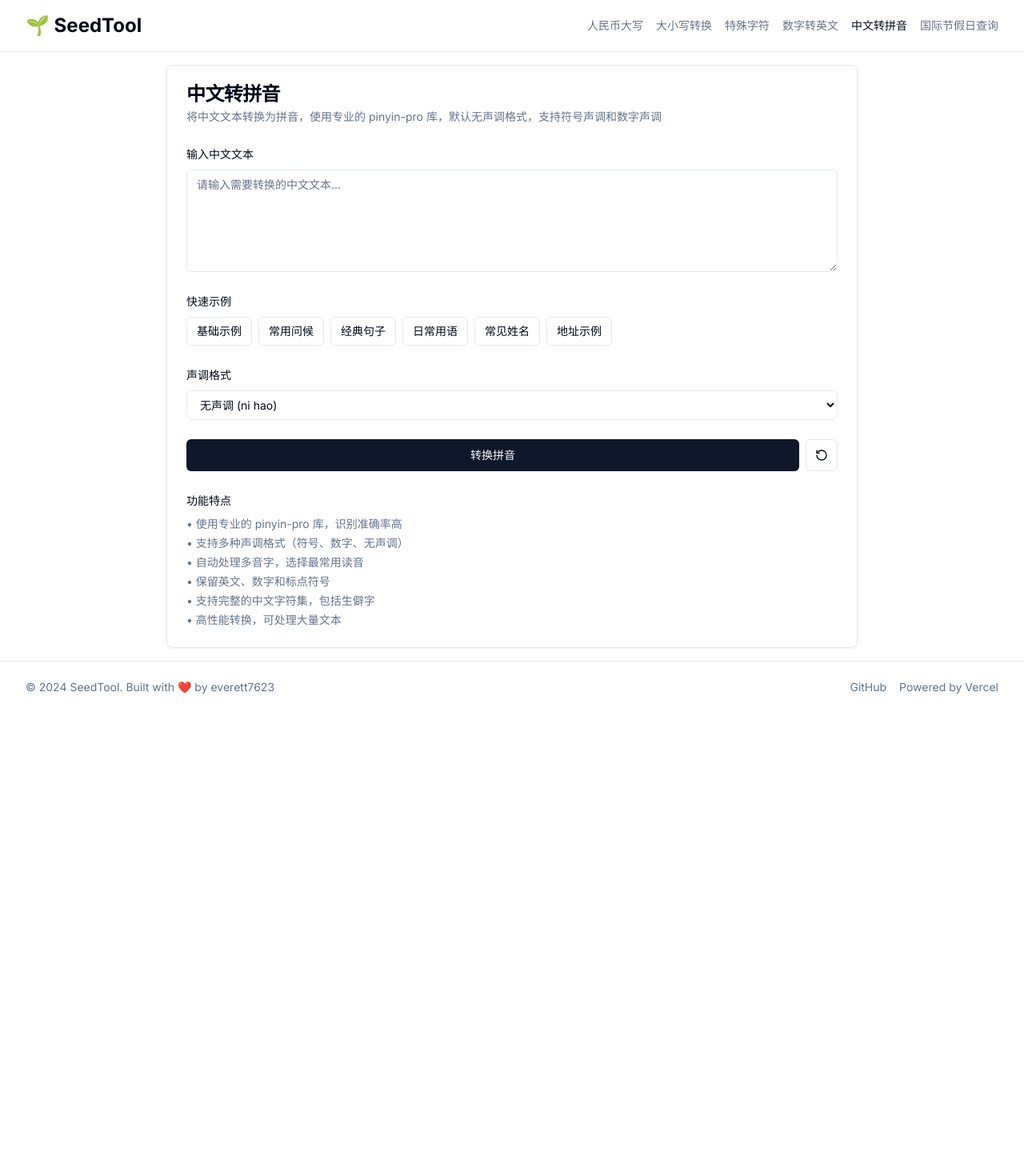
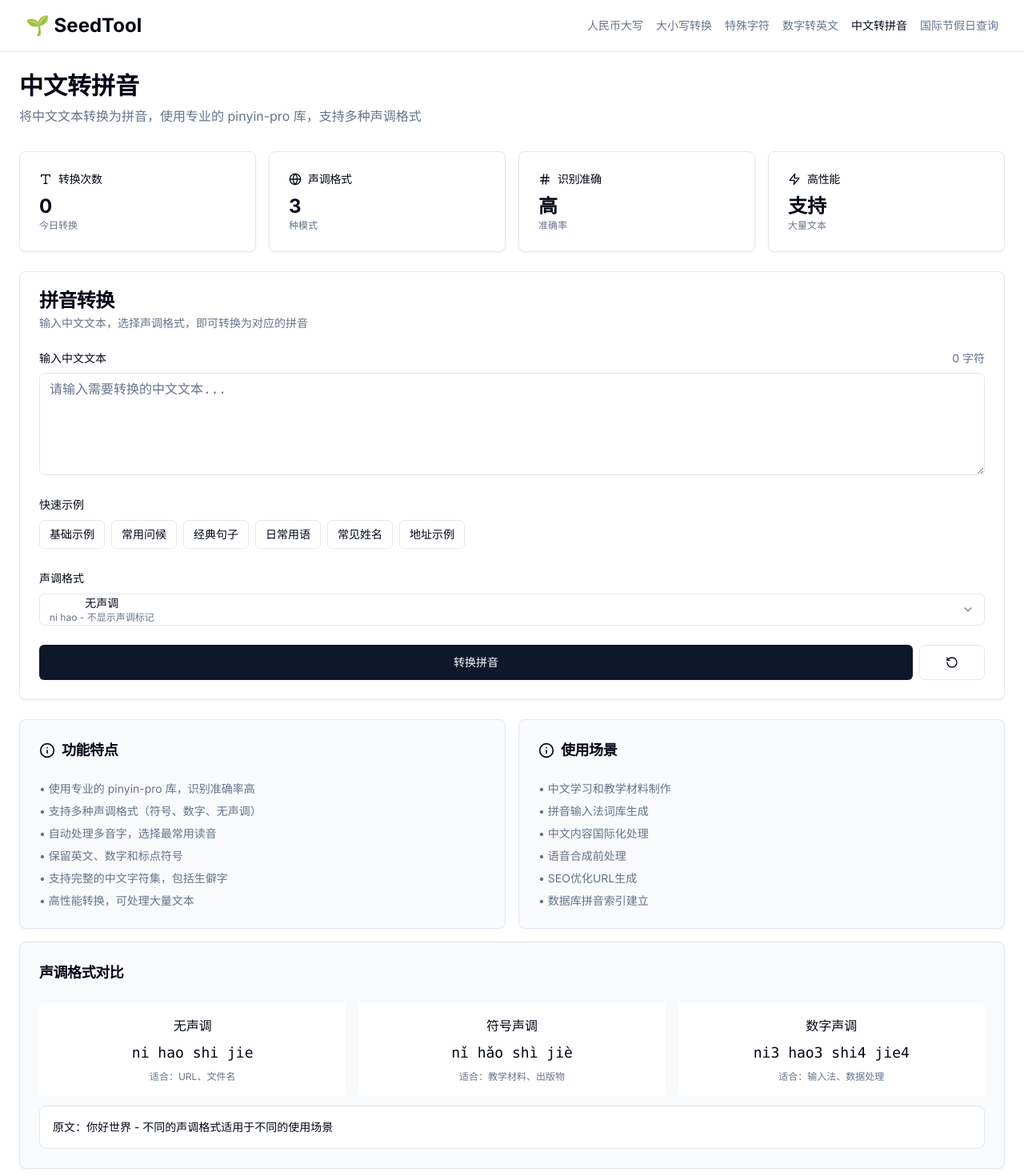
Before and after one commit to everett7623/Globokit, a Next.js app: page /tools/pinyin in a window 1280 px wide. Shown: the top 1470 px of the page at 80% size. Before the commit the page ends 891 px from the top, so only its background shows below. Built offline with nearby package versions, Linux system fonts and the light colour scheme.

Commit message:
Update page.tsx

```diff
--- a/app/tools/pinyin/page.tsx
+++ b/app/tools/pinyin/page.tsx
@@ -1,3 +1,9 @@
+// 名称: 中文转拼音
+// 描述: 将中文文本转换为拼音，支持多种声调格式
+// 路径: seedtool/app/tools/pinyin/page.tsx
+// 作者: Jensfrank
+// 更新时间: 2025-07-21
+
 'use client'
 
 import { useState } from 'react'
@@ -5,7 +11,10 @@ import { Card, CardContent, CardDescription, CardHeader, CardTitle } from '@/com
 import { Textarea } from '@/components/ui/textarea'
 import { Button } from '@/components/ui/button'
 import { Label } from '@/components/ui/label'
-import { Copy, RotateCcw } from 'lucide-react'
+import { Badge } from '@/components/ui/badge'
+import { Copy, Check, RotateCcw, Type, Hash, Globe, Info, Zap } from 'lucide-react'
+import { Alert, AlertDescription } from '@/components/ui/alert'
+import { Select, SelectContent, SelectItem, SelectTrigger, SelectValue } from '@/components/ui/select'
 import {
   convertToPinyin,
   analyzeText,
@@ -17,12 +26,24 @@ export default function PinyinPage() {
   const [input, setInput] = useState('')
   const [output, setOutput] = useState('')
   const [toneType, setToneType] = useState<'symbol' | 'num' | 'none'>('none')
+  const [copiedText, setCopiedText] = useState<string | null>(null)
+  const [history, setHistory] = useState<Array<{
+    input: string
+    output: string
+    toneType: string
+  }>>([])
   const [stats, setStats] = useState({
     totalChars: 0,
     chineseChars: 0,
     nonChineseChars: 0,
     conversionRate: '0%'
   })
+
+  const copyToClipboard = (text: string, type: string) => {
+    navigator.clipboard.writeText(text)
+    setCopiedText(type)
+    setTimeout(() => setCopiedText(null), 2000)
+  }
 
   const handleConvert = () => {
     if (!input.trim()) {
@@ -39,17 +60,14 @@ export default function PinyinPage() {
     const result = convertToPinyin(input, options)
     setOutput(result)
     setStats(analyzeText(input))
-  }
 
-  const handleCopy = () => {
-    if (!output) {
-      alert('没有可复制的内容')
-      return
-    }
-
-    navigator.clipboard.writeText(output)
-      .then(() => alert('已复制到剪贴板'))
-      .catch(() => alert('复制失败，请手动复制'))
+    // 添加到历史记录
+    const toneLabel = toneType === 'none' ? '无声调' : toneType === 'symbol' ? '符号声调' : '数字声调'
+    setHistory(prev => [{
+      input: input.slice(0, 50),
+      output: result.slice(0, 50),
+      toneType: toneLabel
+    }, ...prev.slice(0, 4)])
   }
 
   const handleReset = () => {
@@ -65,27 +83,113 @@ export default function PinyinPage() {
 
   const handleExample = (example: string) => {
     setInput(example)
+    setOutput('')
   }
 
+  // 示例按钮配置
+  const exampleButtons = [
+    { key: 'basic', label: '基础示例', text: examples.basic },
+    { key: 'greeting', label: '常用问候', text: examples.greeting },
+    { key: 'classic', label: '经典句子', text: examples.classic },
+    { key: 'daily', label: '日常用语', text: examples.daily },
+    { key: 'names', label: '常见姓名', text: examples.names },
+    { key: 'address', label: '地址示例', text: examples.address },
+  ]
+
+  // 声调选项配置
+  const toneOptions = [
+    { value: 'none', label: '无声调', example: 'ni hao', description: '不显示声调标记' },
+    { value: 'symbol', label: '符号声调', example: 'nǐ hǎo', description: '使用音调符号' },
+    { value: 'num', label: '数字声调', example: 'ni3 hao3', description: '使用数字表示声调' },
+  ]
+
   return (
-    <div className="container mx-auto p-4 max-w-4xl">
+    <div className="container mx-auto p-6 max-w-7xl">
+      <div className="mb-8">
+        <h1 className="text-3xl font-bold mb-2">中文转拼音</h1>
+        <p className="text-muted-foreground">
+          将中文文本转换为拼音，使用专业的 pinyin-pro 库，支持多种声调格式
+        </p>
+      </div>
+
+      {/* 统计卡片 */}
+      <div className="grid gap-4 mb-6 md:grid-cols-4">
+        <Card>
+          <CardHeader className="pb-2">
+            <CardTitle className="text-sm font-medium flex items-center gap-2">
+              <Type className="h-4 w-4" />
+              转换次数
+            </CardTitle>
+          </CardHeader>
+          <CardContent>
+            <div className="text-2xl font-bold">{history.length}</div>
+            <p className="text-xs text-muted-foreground">今日转换</p>
+          </CardContent>
+        </Card>
+
+        <Card>
+          <CardHeader className="pb-2">
+            <CardTitle className="text-sm font-medium flex items-center gap-2">
+              <Globe className="h-4 w-4" />
+              声调格式
+            </CardTitle>
+          </CardHeader>
+          <CardContent>
+            <div className="text-2xl font-bold">3</div>
+            <p className="text-xs text-muted-foreground">种模式</p>
+          </CardContent>
+        </Card>
+
+        <Card>
+          <CardHeader className="pb-2">
+            <CardTitle className="text-sm font-medium flex items-center gap-2">
+              <Hash className="h-4 w-4" />
+              识别准确
+            </CardTitle>
+          </CardHeader>
+          <CardContent>
+            <div className="text-2xl font-bold">高</div>
+            <p className="text-xs text-muted-foreground">准确率</p>
+          </CardContent>
+        </Card>
+
+        <Card>
+          <CardHeader className="pb-2">
+            <CardTitle className="text-sm font-medium flex items-center gap-2">
+              <Zap className="h-4 w-4" />
+              高性能
+            </CardTitle>
+          </CardHeader>
+          <CardContent>
+            <div className="text-2xl font-bold">支持</div>
+            <p className="text-xs text-muted-foreground">大量文本</p>
+          </CardContent>
+        </Card>
+      </div>
+
+      {/* 主功能区 */}
       <Card>
         <CardHeader>
-          <CardTitle>中文转拼音</CardTitle>
+          <CardTitle>拼音转换</CardTitle>
           <CardDescription>
-            将中文文本转换为拼音，使用专业的 pinyin-pro 库，默认无声调格式，支持符号声调和数字声调
+            输入中文文本，选择声调格式，即可转换为对应的拼音
           </CardDescription>
         </CardHeader>
         <CardContent className="space-y-6">
           {/* 输入区域 */}
           <div className="space-y-2">
+            <div className="flex items-center justify-between">
               <Label htmlFor="input">输入中文文本</Label>
+              <span className="text-sm text-muted-foreground">
+                {input.length} 字符
+              </span>
+            </div>
             <Textarea
               id="input"
               placeholder="请输入需要转换的中文文本..."
               value={input}
               onChange={(e) => setInput(e.target.value)}
-              className="h-32"
+              className="h-32 font-mono text-base"
             />
           </div>
 
@@ -93,124 +197,225 @@ export default function PinyinPage() {
           <div className="space-y-2">
             <Label>快速示例</Label>
             <div className="flex flex-wrap gap-2">
+              {exampleButtons.map((example) => (
                 <Button
+                  key={example.key}
                   variant="outline"
                   size="sm"
-                onClick={() => handleExample(examples.basic)}
+                  onClick={() => handleExample(example.text)}
                 >
-                基础示例
+                  {example.label}
                 </Button>
-              <Button
-                variant="outline"
-                size="sm"
-                onClick={() => handleExample(examples.greeting)}
-              >
-                常用问候
-              </Button>
-              <Button
-                variant="outline"
-                size="sm"
-                onClick={() => handleExample(examples.classic)}
-              >
-                经典句子
-              </Button>
-              <Button
-                variant="outline"
-                size="sm"
-                onClick={() => handleExample(examples.daily)}
-              >
-                日常用语
-              </Button>
-              <Button
-                variant="outline"
-                size="sm"
-                onClick={() => handleExample(examples.names)}
-              >
-                常见姓名
-              </Button>
-              <Button
-                variant="outline"
-                size="sm"
-                onClick={() => handleExample(examples.address)}
-              >
-                地址示例
-              </Button>
+              ))}
             </div>
           </div>
 
           {/* 声调选项 */}
           <div className="space-y-2">
             <Label htmlFor="toneType">声调格式</Label>
-            <select
-              id="toneType"
-              value={toneType}
-              onChange={(e) => setToneType(e.target.value as any)}
-              className="w-full rounded-md border border-input bg-background px-3 py-2 text-sm ring-offset-background focus-visible:outline-none focus-visible:ring-2 focus-visible:ring-ring focus-visible:ring-offset-2"
-            >
-              <option value="none">无声调 (ni hao)</option>
-              <option value="symbol">符号声调 (nǐ hǎo)</option>
-              <option value="num">数字声调 (ni3 hao3)</option>
-            </select>
+            <Select value={toneType} onValueChange={(value: any) => setToneType(value)}>
+              <SelectTrigger id="toneType">
+                <SelectValue />
+              </SelectTrigger>
+              <SelectContent>
+                {toneOptions.map(option => (
+                  <SelectItem key={option.value} value={option.value}>
+                    <div className="flex items-center gap-3 w-full">
+                      <div className="flex-1">
+                        <div className="font-medium">{option.label}</div>
+                        <div className="text-xs text-muted-foreground">
+                          {option.example} - {option.description}
+                        </div>
+                      </div>
+                    </div>
+                  </SelectItem>
+                ))}
+              </SelectContent>
+            </Select>
           </div>
 
           {/* 操作按钮 */}
           <div className="flex gap-2">
-            <Button onClick={handleConvert} className="flex-1">
+            <Button onClick={handleConvert} className="flex-1" size="lg">
               转换拼音
             </Button>
-            <Button onClick={handleReset} variant="outline" size="icon">
+            <Button onClick={handleReset} variant="outline" size="lg">
               <RotateCcw className="h-4 w-4" />
             </Button>
           </div>
 
           {/* 输出区域 */}
           {output && (
-            <div className="space-y-2">
-              <div className="flex justify-between items-center">
-                <Label htmlFor="output">转换结果</Label>
+            <Card className="border-2 border-primary">
+              <CardHeader className="pb-3">
+                <CardTitle className="text-base flex items-center justify-between">
+                  转换结果
                   <Button
-                  onClick={handleCopy}
-                  variant="outline"
+                    variant="ghost"
                     size="sm"
-                  className="gap-2"
+                    onClick={() => copyToClipboard(output, 'output')}
                   >
-                  <Copy className="h-3 w-3" />
+                    {copiedText === 'output' ? (
+                      <>
+                        <Check className="h-4 w-4 mr-1" />
+                        已复制
+                      </>
+                    ) : (
+                      <>
+                        <Copy className="h-4 w-4 mr-1" />
                         复制
+                      </>
+                    )}
                   </Button>
-              </div>
+                </CardTitle>
+              </CardHeader>
+              <CardContent>
                 <Textarea
-                id="output"
                   value={output}
                   readOnly
-                className="h-32"
+                  className="h-32 bg-background font-mono text-base"
                 />
-            </div>
+              </CardContent>
+            </Card>
           )}
 
           {/* 统计信息 */}
           {output && (
+            <Card>
+              <CardHeader className="pb-3">
+                <CardTitle className="text-base">转换统计</CardTitle>
+              </CardHeader>
+              <CardContent>
+                <div className="grid grid-cols-2 md:grid-cols-4 gap-4 text-center">
+                  <div>
+                    <p className="text-2xl font-bold">{stats.totalChars}</p>
+                    <p className="text-xs text-muted-foreground">总字符数</p>
+                  </div>
+                  <div>
+                    <p className="text-2xl font-bold text-primary">{stats.chineseChars}</p>
+                    <p className="text-xs text-muted-foreground">中文字符</p>
+                  </div>
+                  <div>
+                    <p className="text-2xl font-bold">{stats.nonChineseChars}</p>
+                    <p className="text-xs text-muted-foreground">非中文字符</p>
+                  </div>
+                  <div>
+                    <p className="text-2xl font-bold text-green-600">{stats.conversionRate}</p>
+                    <p className="text-xs text-muted-foreground">中文占比</p>
+                  </div>
+                </div>
+              </CardContent>
+            </Card>
+          )}
+
+          {/* 转换历史 */}
+          {history.length > 0 && (
             <div className="space-y-2">
-              <Label>转换统计</Label>
-              <div className="bg-muted p-4 rounded-lg space-y-1 text-sm">
-                <p>总字符数：{stats.totalChars}</p>
-                <p>中文字符：{stats.chineseChars}</p>
-                <p>非中文字符：{stats.nonChineseChars}</p>
-                <p>中文占比：{stats.conversionRate}</p>
+              <Label>最近转换记录</Label>
+              <div className="space-y-2">
+                {history.map((item, index) => (
+                  <Card key={index} className="bg-muted/50">
+                    <CardContent className="pt-3 pb-3">
+                      <div className="space-y-2">
+                        <div className="flex items-center justify-between">
+                          <Badge variant="outline">{item.toneType}</Badge>
+                          <Button
+                            variant="ghost"
+                            size="sm"
+                            onClick={() => copyToClipboard(item.output, `history-${index}`)}
+                            className="h-8 w-8 p-0"
+                          >
+                            {copiedText === `history-${index}` ? (
+                              <Check className="h-3 w-3" />
+                            ) : (
+                              <Copy className="h-3 w-3" />
+                            )}
+                          </Button>
+                        </div>
+                        <div className="text-sm space-y-1">
+                          <p className="text-muted-foreground">
+                            {item.input}{item.input.length >= 50 ? '...' : ''}
+                          </p>
+                          <p className="font-mono">
+                            {item.output}{item.output.length >= 50 ? '...' : ''}
+                          </p>
+                        </div>
+                      </div>
+                    </CardContent>
+                  </Card>
+                ))}
               </div>
             </div>
           )}
+        </CardContent>
+      </Card>
 
-          {/* 功能特点 */}
-          <div className="space-y-2">
-            <Label>功能特点</Label>
-            <ul className="text-sm text-muted-foreground space-y-1">
-              <li>• 使用专业的 pinyin-pro 库，识别准确率高</li>
-              <li>• 支持多种声调格式（符号、数字、无声调）</li>
-              <li>• 自动处理多音字，选择最常用读音</li>
-              <li>• 保留英文、数字和标点符号</li>
-              <li>• 支持完整的中文字符集，包括生僻字</li>
-              <li>• 高性能转换，可处理大量文本</li>
-            </ul>
+      {/* 功能说明 */}
+      <div className="grid gap-4 mt-6 md:grid-cols-2">
+        <Card className="bg-muted/50">
+          <CardHeader>
+            <CardTitle className="text-lg flex items-center gap-2">
+              <Info className="h-5 w-5" />
+              功能特点
+            </CardTitle>
+          </CardHeader>
+          <CardContent className="space-y-2 text-sm text-muted-foreground">
+            <p>• 使用专业的 pinyin-pro 库，识别准确率高</p>
+            <p>• 支持多种声调格式（符号、数字、无声调）</p>
+            <p>• 自动处理多音字，选择最常用读音</p>
+            <p>• 保留英文、数字和标点符号</p>
+            <p>• 支持完整的中文字符集，包括生僻字</p>
+            <p>• 高性能转换，可处理大量文本</p>
+          </CardContent>
+        </Card>
+
+        <Card className="bg-muted/50">
+          <CardHeader>
+            <CardTitle className="text-lg flex items-center gap-2">
+              <Info className="h-5 w-5" />
+              使用场景
+            </CardTitle>
+          </CardHeader>
+          <CardContent className="space-y-2 text-sm text-muted-foreground">
+            <p>• 中文学习和教学材料制作</p>
+            <p>• 拼音输入法词库生成</p>
+            <p>• 中文内容国际化处理</p>
+            <p>• 语音合成前处理</p>
+            <p>• SEO优化URL生成</p>
+            <p>• 数据库拼音索引建立</p>
+          </CardContent>
+        </Card>
+      </div>
+
+      {/* 声调格式示例 */}
+      <Card className="mt-4 bg-muted/50">
+        <CardHeader>
+          <CardTitle className="text-lg">声调格式对比</CardTitle>
+        </CardHeader>
+        <CardContent>
+          <div className="space-y-3">
+            <div className="grid grid-cols-1 md:grid-cols-3 gap-4">
+              <div className="text-center p-4 rounded bg-background">
+                <p className="font-medium mb-2">无声调</p>
+                <p className="font-mono text-lg">ni hao shi jie</p>
+                <p className="text-xs text-muted-foreground mt-2">适合：URL、文件名</p>
+              </div>
+              <div className="text-center p-4 rounded bg-background">
+                <p className="font-medium mb-2">符号声调</p>
+                <p className="font-mono text-lg">nǐ hǎo shì jiè</p>
+                <p className="text-xs text-muted-foreground mt-2">适合：教学材料、出版物</p>
+              </div>
+              <div className="text-center p-4 rounded bg-background">
+                <p className="font-medium mb-2">数字声调</p>
+                <p className="font-mono text-lg">ni3 hao3 shi4 jie4</p>
+                <p className="text-xs text-muted-foreground mt-2">适合：输入法、数据处理</p>
+              </div>
+            </div>
+            <Alert>
+              <AlertDescription>
+                原文：你好世界 - 不同的声调格式适用于不同的使用场景
+              </AlertDescription>
+            </Alert>
           </div>
         </CardContent>
       </Card>
```
Lines whose indentation alone changed are shown as unchanged.
